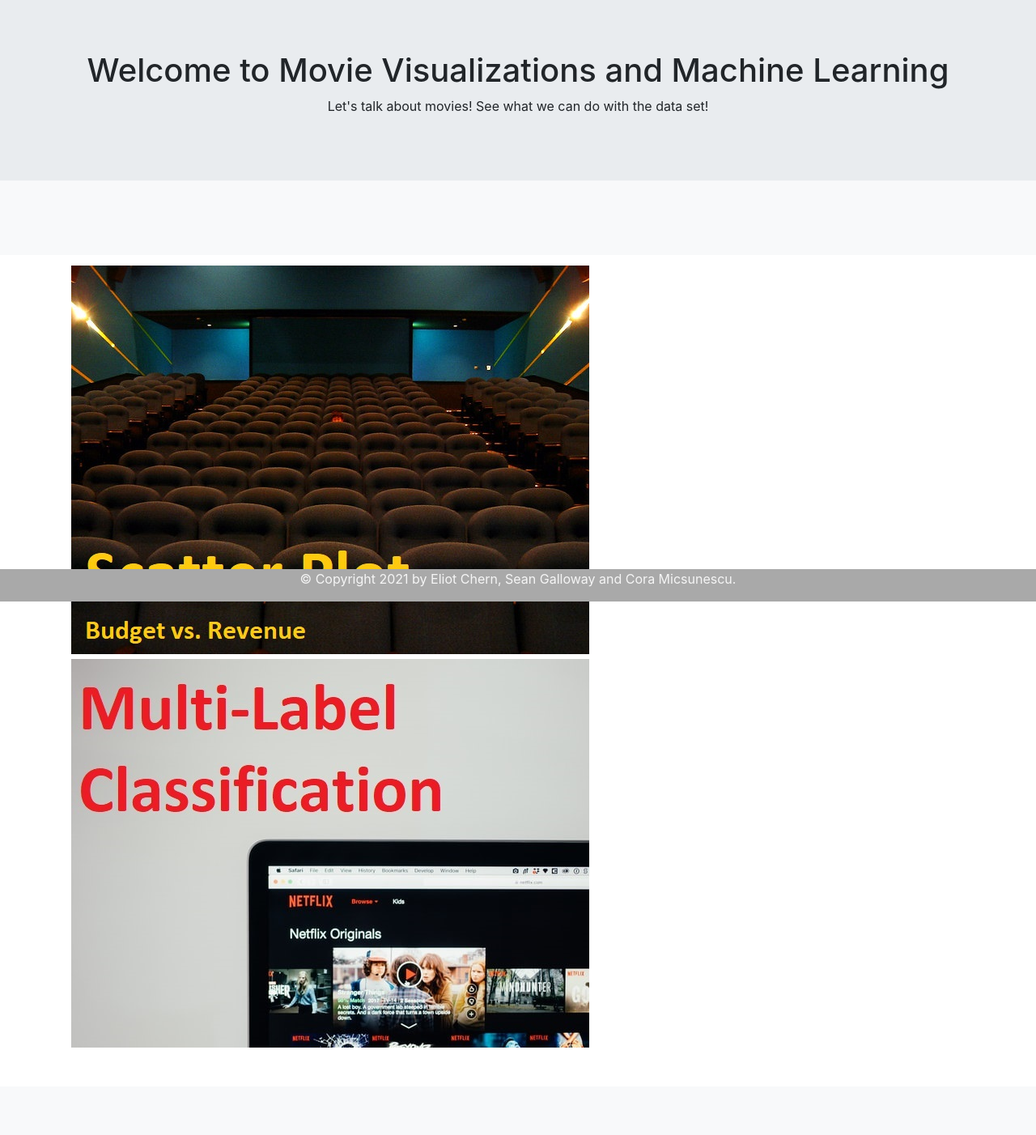
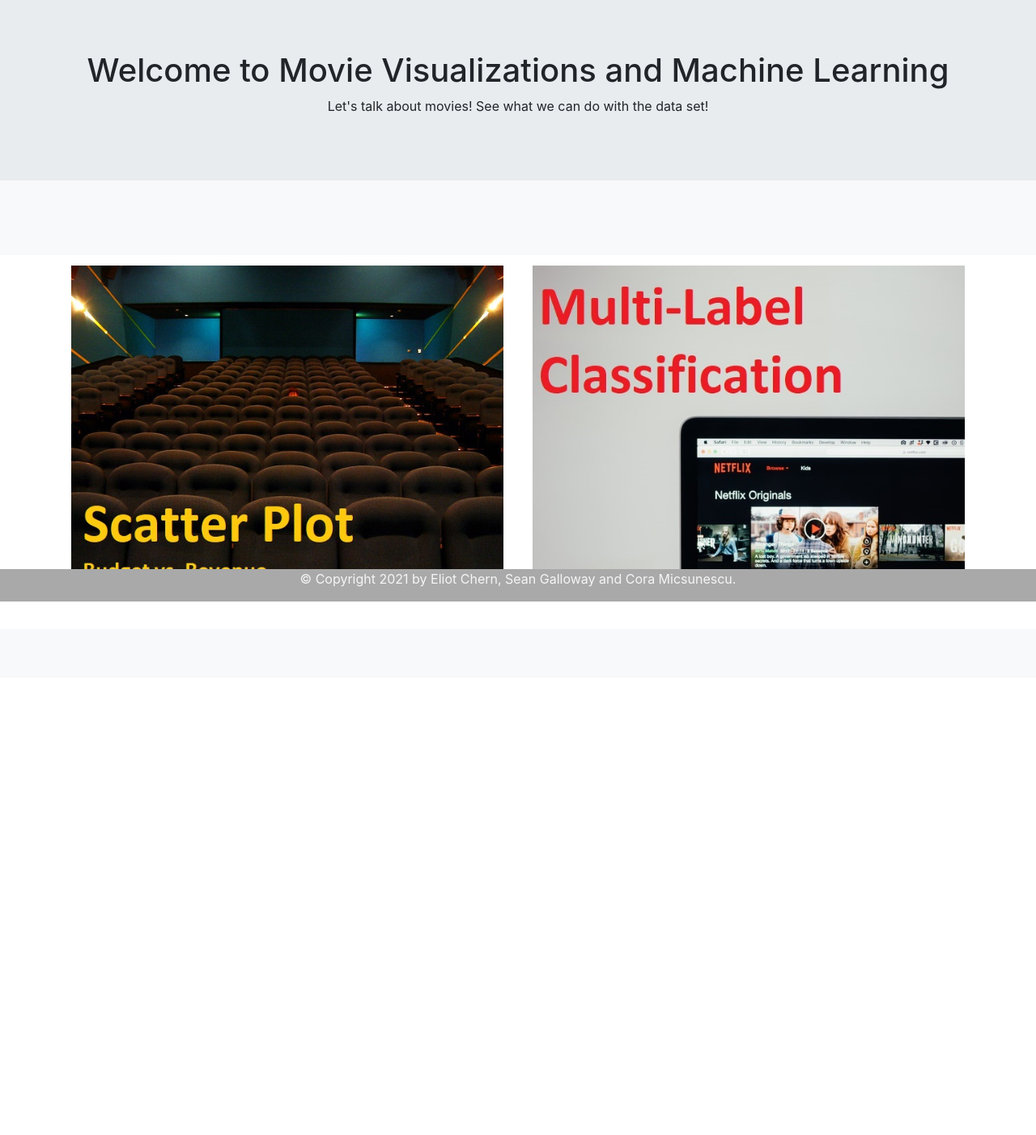
Before and after one commit to eliot1335/Demo-Day, a Flask app: page / in a window 1280 px wide. Shown: the part 57-1459 px from the top of the page at 81% size. After the commit the page ends 800 px from the top, so only its background shows below. Run offline with Flask 2, Linux system fonts and the light colour scheme; some libraries are stand-ins or nearby versions.

Commit message:
change css setting

```diff
--- a/static/css/style.css
+++ b/static/css/style.css
@@ -80,4 +80,9 @@ div.tooltip {
 /* Solid border */
 hr.solid {
     border-top: 3px solid slategray;
-  }
+}
+
+.home_thumb {
+    width:100%;
+    height:100%;
+}
--- a/templates/home.html
+++ b/templates/home.html
@@ -17,10 +17,10 @@
                     <a href="/maps"><img class="thumb" src="{{ url_for('static', filename='img/maps.png') }}"></a>
                 </div> -->
                 <div class="col">
-                    <a href="/scatter"><img class="thumb" src="{{ url_for('static', filename='img/eliot_thumb_test.jpg') }}"></a>
+                    <a href="/scatter"><img class="home_thumb" src="{{ url_for('static', filename='img/eliot_thumb_test.jpg') }}"></a>
                 </div>
                 <div class="col">
-                    <a href="/mlc"><img class="thumb" src="{{ url_for('static', filename='img/eliot_thumb.jpg') }}"></a>
+                    <a href="/mlc"><img class="home_thumb" src="{{ url_for('static', filename='img/eliot_thumb.jpg') }}"></a>
                 </div>
             </div>
         </div>
```
